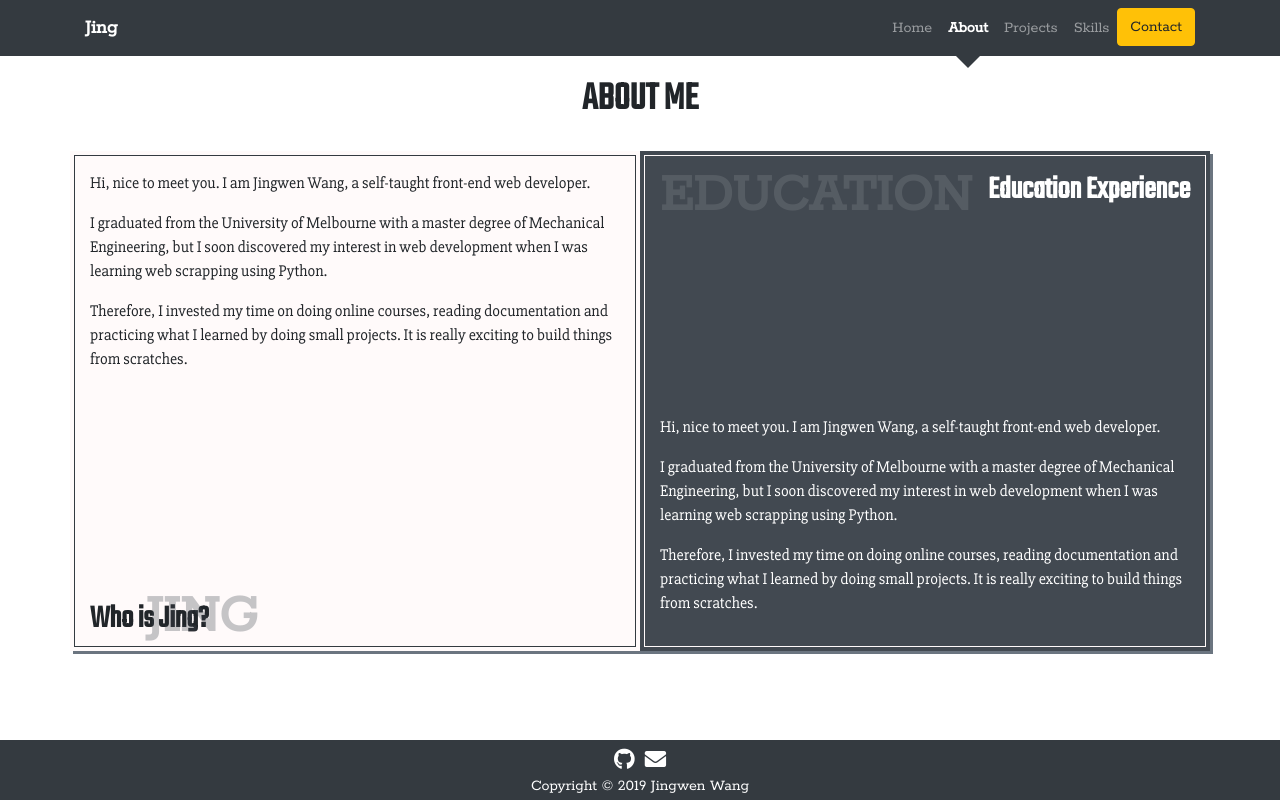
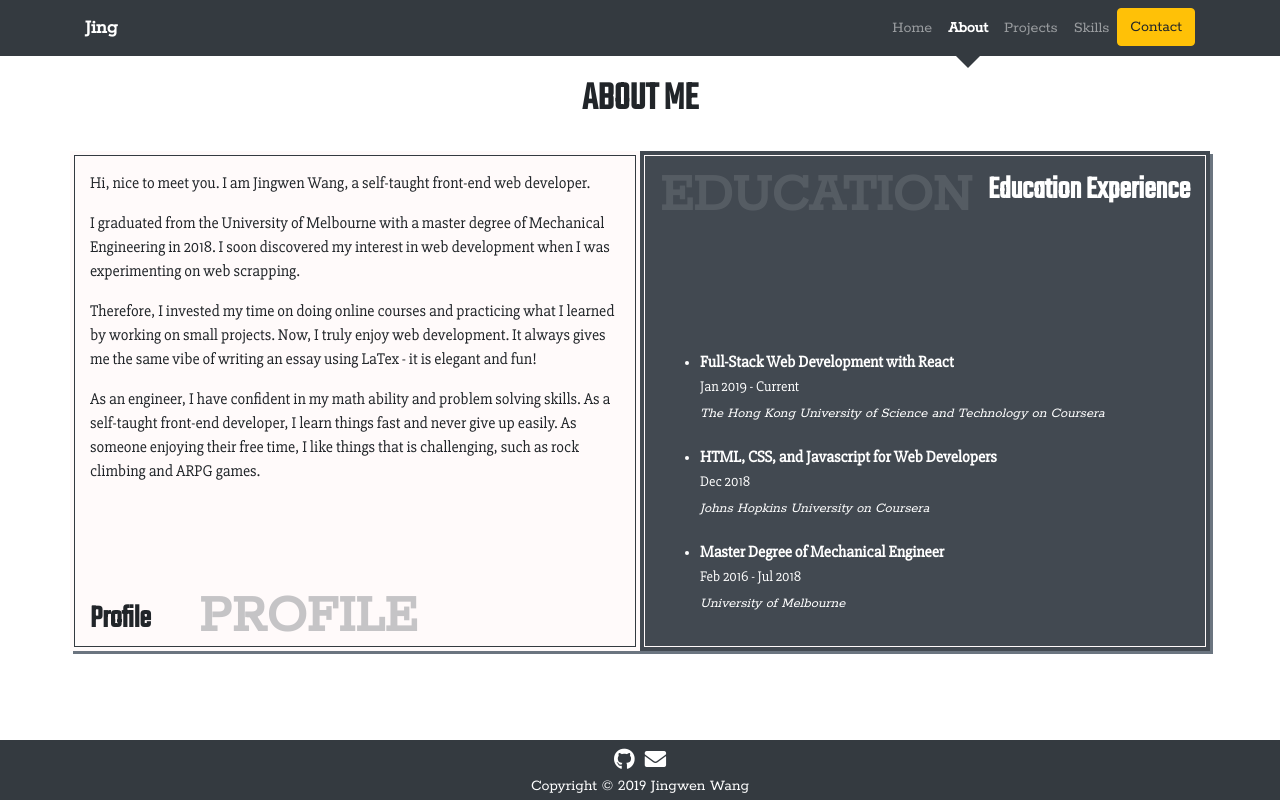
Before and after one commit to angingen/Jingwen-portfolio, a React (Create React App) app: page /about in a window 1280 px wide. Built offline with nearby package versions, Linux system fonts and the light colour scheme; no server answers; what react-redux-form would draw is missing.

Commit message:
:speech_balloon: add more content

```diff
--- a/src/components/AboutComponent.js
+++ b/src/components/AboutComponent.js
@@ -1,33 +1,54 @@
 import React, { Component } from 'react';
 
+function RenderEducation() {
+    const educatinExp = [
+        {
+            course: "Full-Stack Web Development with React",
+            time: "Jan 2019 - Current",
+            provider: "The Hong Kong University of Science and Technology on Coursera"
+        },
+        {
+            course: "HTML, CSS, and Javascript for Web Developers",
+            time: "Dec 2018",
+            provider: "Johns Hopkins University on Coursera"
+        },
+        {
+            course: "Master Degree of Mechanical Engineer",
+            time: "Feb 2016 - Jul 2018",
+            provider: "University of Melbourne"
+        }
+    ];
+
+    return (
+        educatinExp.map((experience, index) =>
+            <li className="education-list-item" key={index}>
+                <p>{experience.course}<br/>
+                <span>{experience.time}</span></p>
+                <span>{experience.provider}</span>
+            </li>
+        )
+    );
+}
+
 export default class About extends Component {
-    constructor(props) {
-        super(props);
-        this.state = {
-            isMount : false
-        }
-    }
-
-    componentDidMount() {
-        this.setState({isMount: true})
-    }
 
     render() {
         return (
-            <section className={this.state.isMount? "about mounted" :"about"} id="about-section">
-                <div><h1><span className="h1-filler"></span>About Me</h1></div>
+            <section className="about" id="about-section">
+                <h1>About Me</h1>
                 <div className="container">
                     <div className="row d-flex align-items-stretch">
                         <div className="col-12 col-md-6 general-info-container">
                             <div className="text order-1 order-md-0">
                                 <p>Hi, nice to meet you. I am Jingwen Wang, a self-taught front-end web developer.</p>
-                                <p>I graduated from the University of Melbourne with a master degree of Mechanical Engineering, but I soon discovered my interest in web development when I was learning web scrapping using Python. </p>
-                                <p>Therefore, I invested my time on doing online courses, reading documentation and practicing what I learned by doing small projects. It is really exciting to build things from scratches.</p>
+                                <p>I graduated from the University of Melbourne with a master degree of Mechanical Engineering in 2018. I soon discovered my interest in web development when I was experimenting on web scrapping. </p>
+                                <p>Therefore, I invested my time on doing online courses and practicing what I learned by working on small projects. Now, I truly enjoy web development. It always gives me the same vibe of writing an essay using LaTex - it is elegant and fun!</p>
+                                <p>As an engineer, I have confident in my math ability and problem solving skills. As a self-taught front-end developer, I learn things fast and never give up easily. As someone enjoying their free time, I like things that is challenging, such as rock climbing and ARPG games.</p>
                             </div>
                             <div className="space-filler d-none d-md-block"></div>
                             <div className="title order-0 order-md-1">
-                                <h2>Who is Jing?</h2>
-                                <span>Jing</span>
+                                <h2>Profile</h2>
+                                <span>Profile</span>
                             </div>
                         </div>
                         <div className="col-12 col-md-6 education-info-container">
@@ -37,9 +58,9 @@ export default class About extends Component {
                             </div>
                             <div className="space-filler d-none d-md-block"></div>
                             <div className="text">
-                                <p>Hi, nice to meet you. I am Jingwen Wang, a self-taught front-end web developer.</p>
-                                <p>I graduated from the University of Melbourne with a master degree of Mechanical Engineering, but I soon discovered my interest in web development when I was learning web scrapping using Python. </p>
-                                <p>Therefore, I invested my time on doing online courses, reading documentation and practicing what I learned by doing small projects. It is really exciting to build things from scratches.</p>
+                                <ul>
+                                    <RenderEducation />
+                                </ul>
                             </div>
                         </div>
                     </div>
--- a/src/components/SkillsComponent.js
+++ b/src/components/SkillsComponent.js
@@ -33,7 +33,7 @@ export default class Skills extends Component {
                             <span className="fab fa-3x fa-js"></span>
                         </div>
                         <div className="col-12 skills-text">
-                            <p>I am confident of using <span className="keyword">JavaScript</span> to add functionality and interactivity to my websites. I pursuit writing clear, clean and effective codes and take browser compatibility into consideration. I am comfortable with writing <span className="keyword">React</span> application and manage states using <span className="keyword">Redux</span>. I also learned how to setup a simple <span className="keyword">Node.js</span> serve.</p>
+                            <p>I am confident of using <span className="keyword">JavaScript</span> to add functionality and interactivity to my websites. I pursuit writing clear, clean and reusable codes. I am comfortable with writing <span className="keyword">React</span> applications and managing states using <span className="keyword">Redux</span>. I also learned how to setup a simple <span className="keyword">Node.js</span> serve.</p>
                         </div>
                     </div>
                     <div className="col-12 col-md-6 col-lg-3 tools">
@@ -41,7 +41,7 @@ export default class Skills extends Component {
                             <span className="fas fa-3x fa-laptop"></span>
                         </div>
                         <div className="col-12 skills-text">
-                            <p>I am familiar with CSS preprocessor <span className="keyword">Sass</span> and I know how to configure tasks by <span className="keyword">Gulp</span>. I also have knowledge of using <span className="keyword">Git</span> and prefer writing clear and conventional commits. </p>
+                            <p>I am familiar with CSS preprocessor <span className="keyword">Sass</span> and I know how to configure tasks by <span className="keyword">Gulp</span>. I also have knowledge of using <span className="keyword">Git</span> and prefer writing clear commits. </p>
                         </div>
                     </div>
                 </div>
```
Also changed, not shown: api/db.json (+6 -5 lines), api/images/random-w.svg.
